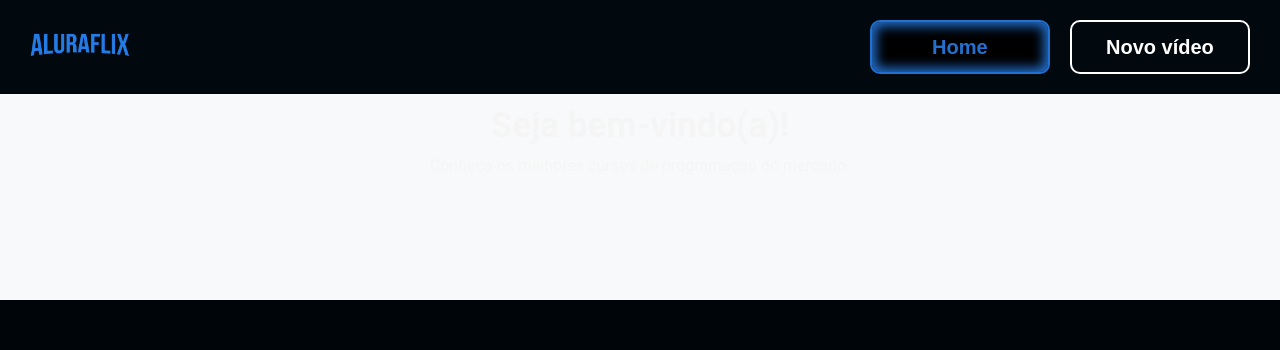
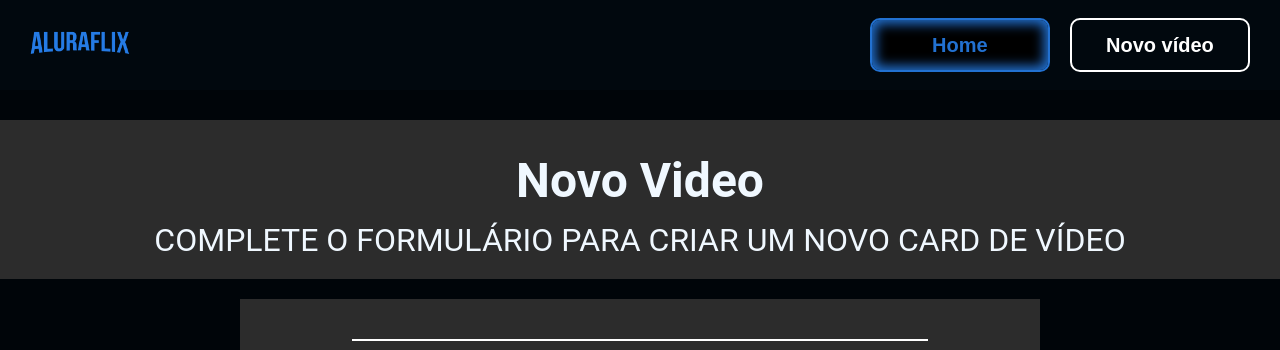
Before and after one commit to EdnaldoLuiz/alura-flix, a React (Vite) app: page /novo in a window 1280 px wide. Shown: the top 350 px of the page. Built offline with nearby package versions, Linux system fonts and the light colour scheme.

Commit message:
fix: fixed routes empty screen bug

```diff
--- a/public/styles/GlobalStyles.jsx
+++ b/public/styles/GlobalStyles.jsx
@@ -39,6 +39,11 @@ const GlobalStyles = createGlobalStyle`
         font-size: 1.6rem;
         background-color: #000509;
     }
+
+    a {
+        text-decoration: none;
+        color: inherit;
+    }
 `;
 
 export default GlobalStyles;
--- a/src/App.jsx
+++ b/src/App.jsx
@@ -1,16 +1,16 @@
-import NewForm from "./components/NewForm";
+import { Outlet } from "react-router-dom";
 import GlobalStyles from "../public/styles/GlobalStyles";
-import Home from "./components/Home";
-import Routes from "./routes/Routes";
+import Header from "./components/Header";
+import Footer from "./components/Footer";
 
 function App() {
     return (
-        <>
+        <main>
             <GlobalStyles />
-            <Routes />
-            <Home />
-            {/* <NewForm /> */}
-        </>
+            <Header />
+            <Outlet />
+            <Footer />
+        </main>
     );
 }
 
--- a/src/components/Header/index.jsx
+++ b/src/components/Header/index.jsx
@@ -1,5 +1,6 @@
 import styled from 'styled-components';
 import Button from '../Button';
+import { Link } from "react-router-dom";
 
 const StyledHeader = styled.header`
     background: var(--color-secondary);
@@ -10,7 +11,7 @@ const StyledHeader = styled.header`
     position: fixed;
     top: 0;
     width: 100%;
-    height: fit-content;
+    height: 9rem;
     padding: 2rem 0;
 `;
 
@@ -49,8 +50,12 @@ const Header = () => {
             </LogoContainer>
             <Nav>
                 <ButtonWrapper>
-                    <li><Button text="Home" type='home'/></li>
-                    <li><Button text="Novo vídeo" type='novoVideo'/></li>
+                    <Link to="/">
+                        <Button text="Home" type='home' />
+                    </Link>
+                    <Link to="/novo">
+                        <Button text="Novo vídeo" type='novoVideo' />
+                    </Link>
                 </ButtonWrapper>
             </Nav>
         </StyledHeader>
--- a/src/components/NewForm/index.jsx
+++ b/src/components/NewForm/index.jsx
@@ -1,9 +1,16 @@
 import TextNewForm from "../TextNewForm/index"
 import InputNovoFormulario from "../InputNewForm/index";
+import styled from "styled-components";
+
+const MainContent = styled.div`
+    padding-top: 120px;
+    overflow-y: hidden;
+    overflow-x: hidden;
+`;
 
 const NewForm = () => {
     return (
-        <>
+        <MainContent>
         <TextNewForm
         title="Novo Video"
         paragraph="COMPLETE O FORMULÁRIO PARA CRIAR UM NOVO CARD DE VÍDEO"
@@ -22,7 +29,7 @@ const NewForm = () => {
         descriptionPlaceholder="Sobre o que é esse vídeo?"
 />
 
-        </>
+        </MainContent>
     );
 };
 
--- a/src/main.jsx
+++ b/src/main.jsx
@@ -1,9 +1,9 @@
 import React from 'react'
 import ReactDOM from 'react-dom/client'
-import App from './App.jsx'
+import AppRoutes from './routes/Routes'
 
 ReactDOM.createRoot(document.getElementById('root')).render(
   <React.StrictMode>
-    <App />
+    <AppRoutes />
   </React.StrictMode>,
 )
--- a/src/routes/Routes.jsx
+++ b/src/routes/Routes.jsx
@@ -1,12 +1,13 @@
 import { BrowserRouter, Route, Routes } from 'react-router-dom';
 import Home from '../components/Home';
 import NewForm from '../components/NewForm';
+import App from '../App';
 
 function AppRoutes() {
     return (
         <BrowserRouter>
             <Routes>
-                <Route path="/" element={<Home />}>
+                <Route path='/' element={<App/>}>
                     <Route index element={<Home />}></Route>
                     <Route path="novo" element={<NewForm />}></Route>
                 </Route>
```
Also changed, not shown: src/App.css (added).
